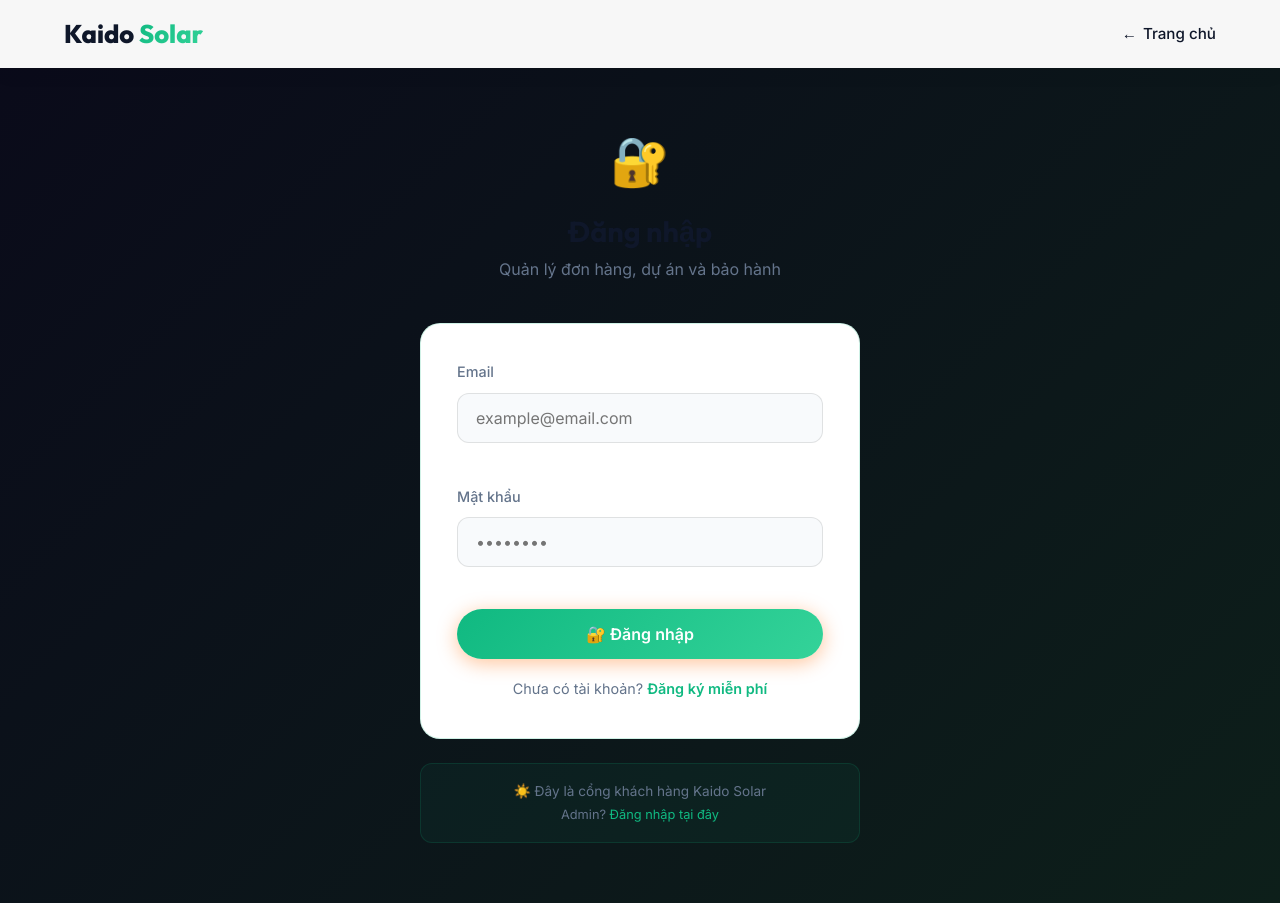
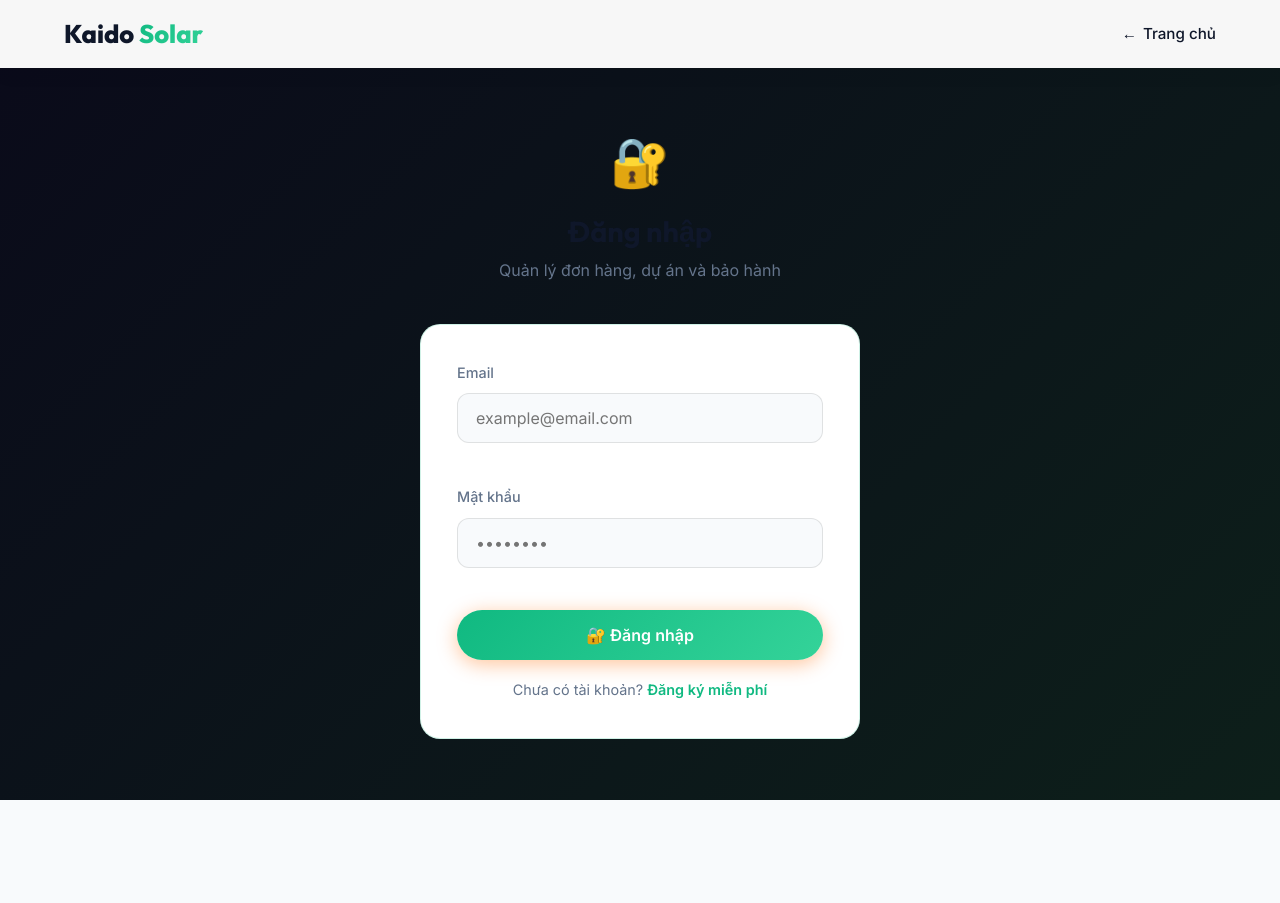
Before and after one commit to chungfithub/kaidosolar, a Next.js app: page /dang-nhap in a window 1280 px wide. After the commit the page ends 800 px from the top, so only its background shows below. Built offline with nearby package versions, Linux system fonts and the light colour scheme; no server answers.

Commit message:
Hide admin login link from customer login page

```diff
--- a/src/app/dang-nhap/page.tsx
+++ b/src/app/dang-nhap/page.tsx
@@ -85,12 +85,7 @@ export default function DangNhapPage() {
             <LoginForm />
           </Suspense>
 
-          <div style={{ marginTop: "24px", padding: "16px", background: "rgba(16,185,129,0.06)", borderRadius: "12px", border: "1px solid rgba(16,185,129,0.15)", textAlign: "center" }}>
-            <p style={{ color: "var(--text-muted)", fontSize: "0.85rem" }}>
-              ☀️ Đây là cổng khách hàng Kaido Solar<br />
-              <span style={{ fontSize: "0.8rem" }}>Admin? <Link href="/admin/login" style={{ color: "var(--primary)" }}>Đăng nhập tại đây</Link></span>
-            </p>
-          </div>
+
         </div>
       </div>
     </>
```
